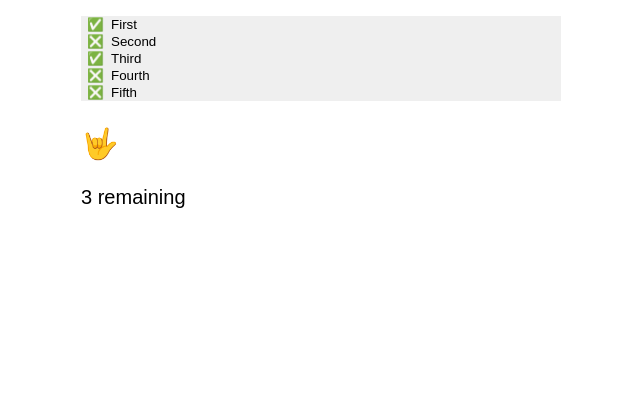
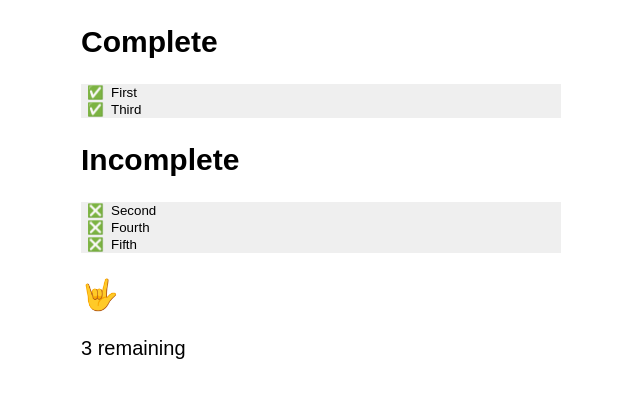
Before and after one commit to prfraser/react-emoji-dos, a React (Create React App) app: page / in a window 1280 px wide. Shown: the top 398 px of the page, without its empty margins (319-959 px from the left). Built offline with nearby package versions, Linux system fonts and the light colour scheme.

Commit message:
Solve challenge 2

```diff
--- a/src/App.js
+++ b/src/App.js
@@ -35,14 +35,35 @@ class App extends Component {
 
     return (
       <div className="App">
+        <h2>Complete</h2>
         {
-          items.map((item, index) => (
-            <TodoItem
-              key={ index }
-              { ...item }
-              onToggle={ () => this.onToggleItemAtIndex(index) }
-            />
-          ))
+          items.map((item, index) => {
+            if (!item.completed) {
+              return null
+            }
+            return (
+              <TodoItem
+                key={ index }
+                { ...item }
+                onToggle={ () => this.onToggleItemAtIndex(index) }
+              />
+            )
+          })
+        }
+        <h2>Incomplete</h2>
+        {
+          items.map((item, index) => {
+            if (item.completed) {
+              return null
+            }
+            return (
+              <TodoItem
+                key={ index }
+                { ...item }
+                onToggle={ () => this.onToggleItemAtIndex(index) }
+              />
+            )
+          })
         }
         <TodoItemsStatus
           totalCount={ items.length }
```
